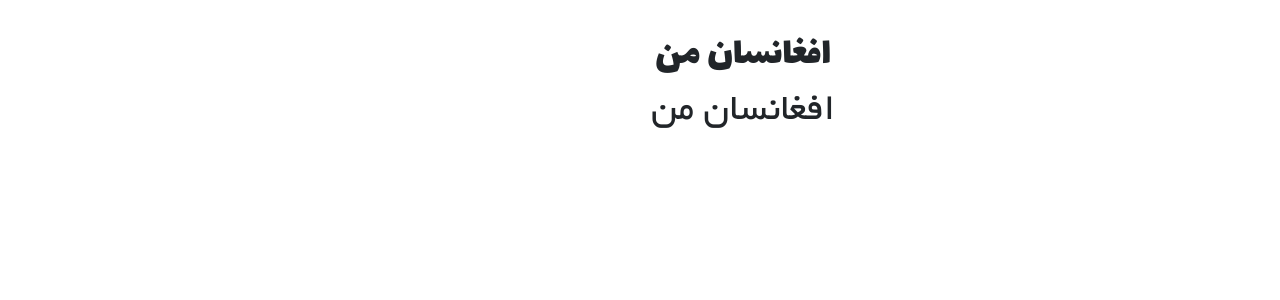
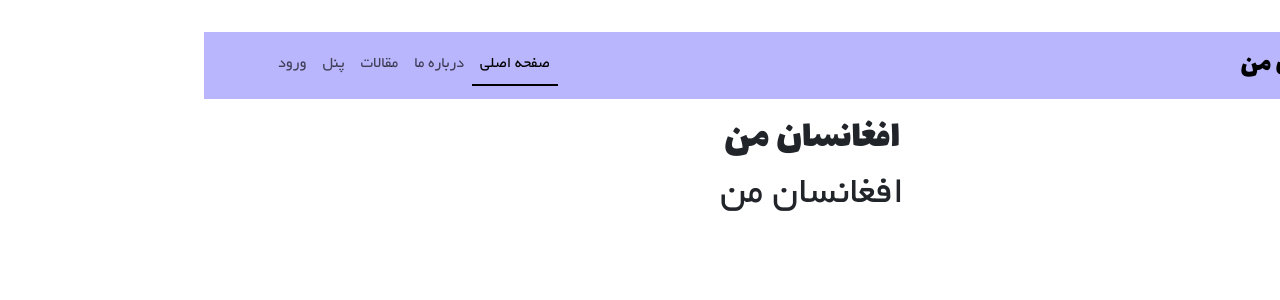
Before and after one commit to hasibafghan/react-spa, a React (Vite) app: page / in a window 1280 px wide. Shown: the top 300 px of the page. Built offline with nearby package versions, Linux system fonts and the light colour scheme.

Commit message:
Navbar Added: NavLinks added to all pages.

```diff
--- a/src/components/navbar/Navbar.css
+++ b/src/components/navbar/Navbar.css
@@ -0,0 +1,4 @@
+/* Target NavLink with both classes */
+a.nav-link.active {
+  border-bottom: 2px solid black;
+}
--- a/src/components/navbar/Navbar.jsx
+++ b/src/components/navbar/Navbar.jsx
@@ -0,0 +1,57 @@
+import './Navbar.css'
+
+import Container from "react-bootstrap/Container";
+import Nav from "react-bootstrap/Nav";
+import Navbar from "react-bootstrap/Navbar";
+import Offcanvas from "react-bootstrap/Offcanvas";
+import { NavLink } from "react-router-dom";
+
+function MyNavbar() {
+  const expand = "md";
+  return (
+    <>
+      <Navbar
+        key={expand}
+        expand={expand}
+        style={{ backgroundColor: "rgb(186, 182 ,253)" }}
+        className="mb-3"
+      >
+        <Container >
+          <Navbar.Brand href="#" style={{fontFamily:'Lalezar' , fontSize: '27px'}}>افغانستان من</Navbar.Brand>
+          <Navbar.Toggle aria-controls={`offcanvasNavbar-expand-${expand}`} />
+          <Navbar.Offcanvas
+            id={`offcanvasNavbar-expand-${expand}`}
+            aria-labelledby={`offcanvasNavbarLabel-expand-${expand}`}
+            placement="start"
+          >
+            <Offcanvas.Header closeButton>
+              <Offcanvas.Title id={`offcanvasNavbarLabel-expand-${expand}`}>
+                Offcanvas
+              </Offcanvas.Title>
+            </Offcanvas.Header>
+            <Offcanvas.Body>
+              <Nav className="justify-content-end flex-grow-1 pe-3">
+                <NavLink to='/' className='nav-link'>صفحه اصلی</NavLink>
+                <NavLink to='/about' className='nav-link'>درباره ما</NavLink>
+                <NavLink to='/blog' className='nav-link'>مقالات</NavLink>
+                <NavLink to='/panel' className='nav-link'>پنل</NavLink>
+                <NavLink to='/login' className='nav-link'>ورود</NavLink>
+              </Nav>
+
+              {/* <Nav className="justify-content-end flex-grow-1 pe-3">
+                  <NavLink to="/" className={({ isActive }) => isActive ? "nav-link active" : "nav-link"}>صفحه اصلی</NavLink>
+                  <NavLink to="/about" className={({ isActive }) => isActive ? "nav-link active" : "nav-link"}>درباره ما</NavLink>
+                  <NavLink to="/blog" className={({ isActive }) => isActive ? "nav-link active" : "nav-link"}>مقالات</NavLink>
+                  <NavLink to="/panel" className={({ isActive }) => isActive ? "nav-link active" : "nav-link"}>پنل</NavLink>
+                  <NavLink to="/login" className={({ isActive }) => isActive ? "nav-link active" : "nav-link"}>ورود</NavLink>
+               </Nav>  */}
+
+            </Offcanvas.Body>
+          </Navbar.Offcanvas>
+        </Container>
+      </Navbar>
+    </>
+  );
+}
+
+export default MyNavbar;
--- a/src/pages/about/About.jsx
+++ b/src/pages/about/About.jsx
@@ -1,11 +1,13 @@
-import './About.css'
+import MyNavbar from "../../components/navbar/Navbar";
+import "./About.css";
 
 function About() {
   return (
     <>
+      <MyNavbar />
       <h1>About Page</h1>
     </>
   );
 }
 
-export default About
+export default About;
--- a/src/pages/blog/Blog.jsx
+++ b/src/pages/blog/Blog.jsx
@@ -1,11 +1,13 @@
-import './Blog.css'
+import MyNavbar from "../../components/navbar/Navbar";
+import "./Blog.css";
 
 function Blog() {
   return (
     <>
+      <MyNavbar/>
       <h1>Blog Page</h1>
     </>
   );
 }
 
-export default Blog
+export default Blog;
--- a/src/pages/home/Home.jsx
+++ b/src/pages/home/Home.jsx
@@ -1,8 +1,10 @@
+import MyNavbar from '../../components/navbar/Navbar';
 import './Home.css'
 
 function Home() {
   return (
     <>
+    <MyNavbar/>
       <h1 style={{fontFamily:'Lalezar'}}>افغانسان من</h1>
       <h1 style={{fontFamily:'Yekan'}}>افغانسان من</h1>
     </>
--- a/src/pages/login/Login.jsx
+++ b/src/pages/login/Login.jsx
@@ -1,11 +1,13 @@
-import './Login.css'
+import MyNavbar from "../../components/navbar/Navbar";
+import "./Login.css";
 
 function Login() {
   return (
     <>
+      <MyNavbar />
       <h1>Login Page</h1>
     </>
   );
 }
 
-export default Login
+export default Login;
--- a/src/pages/panel/Panel.jsx
+++ b/src/pages/panel/Panel.jsx
@@ -1,11 +1,14 @@
-import './Panel.css'
+import MyNavbar from "../../components/navbar/Navbar";
+import "./Panel.css";
 
 function Panel() {
   return (
     <>
+      <MyNavbar />
+
       <h1>Panel Page</h1>
     </>
   );
 }
 
-export default Panel
+export default Panel;
```
